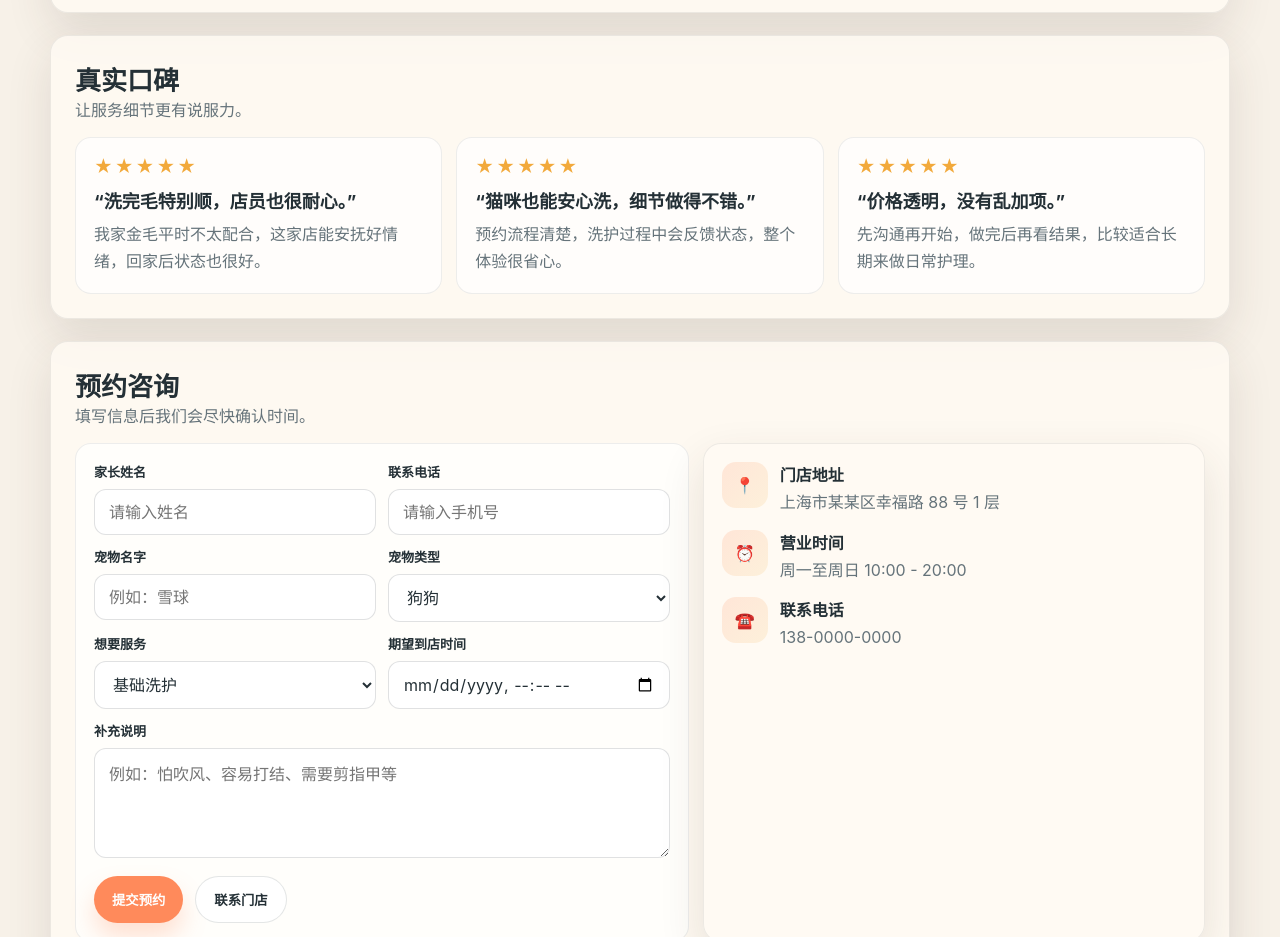
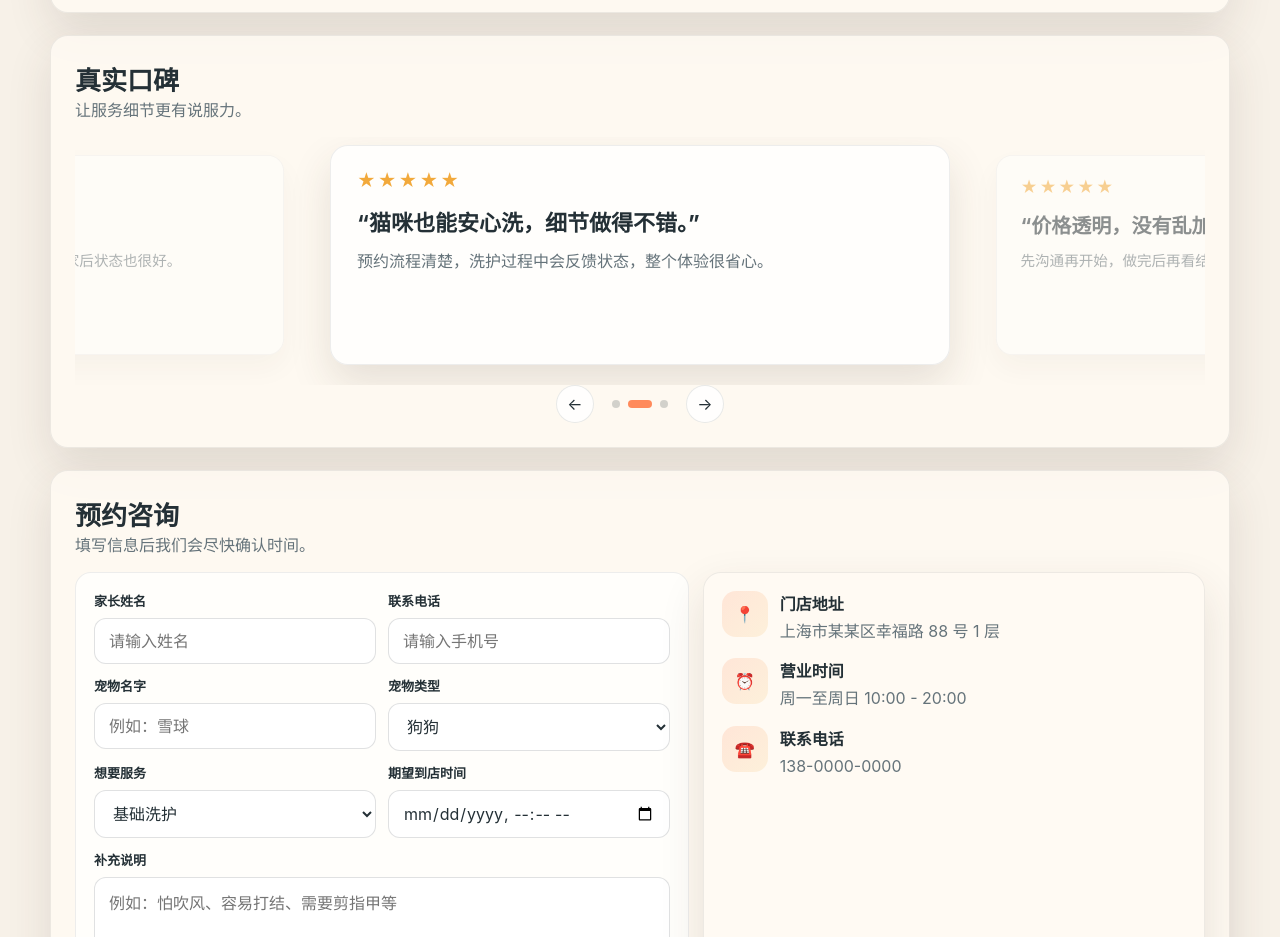
Before and after one commit to wzszdsa/pet-care, a Next.js app: page / in a window 1280 px wide. Shown: the part 1597-2534 px from the top of the page. Built offline with nearby package versions, Linux system fonts and the light colour scheme.

Commit message:
feat: add animated customer reviews carousel

```diff
--- a/app/globals.css
+++ b/app/globals.css
@@ -372,3 +372,161 @@
 .ai-preview-stage .ai-preview-image { object-fit: cover; }
 
 .sr-only { position: absolute; width: 1px; height: 1px; padding: 0; margin: -1px; overflow: hidden; clip: rect(0, 0, 0, 0); white-space: nowrap; border: 0; }
+
+.reviews-carousel {
+  outline: none;
+}
+
+.reviews-carousel:focus-visible {
+  border-radius: 18px;
+  box-shadow: 0 0 0 4px rgba(93, 182, 178, 0.22);
+}
+
+.reviews-viewport {
+  position: relative;
+  min-height: 248px;
+  overflow: hidden;
+  padding: 8px 0 14px;
+}
+
+.review-slide {
+  position: absolute;
+  top: 8px;
+  left: 50%;
+  width: min(70%, 620px);
+  min-height: 220px;
+  padding: 24px 26px;
+  border: 1px solid rgba(36, 48, 54, 0.08);
+  border-radius: 18px;
+  background: rgba(255, 255, 255, 0.78);
+  box-shadow: 0 14px 32px rgba(66, 52, 40, 0.08);
+  transition: transform 560ms cubic-bezier(0.22, 1, 0.36, 1), opacity 420ms ease, box-shadow 420ms ease;
+}
+
+.review-slide--active {
+  z-index: 3;
+  opacity: 1;
+  transform: translateX(-50%) scale(1);
+  box-shadow: 0 18px 42px rgba(66, 52, 40, 0.13);
+}
+
+.review-slide--previous,
+.review-slide--next {
+  z-index: 1;
+  opacity: 0.52;
+  transform: translateX(calc(-50% - 100% - 18px)) scale(0.91);
+}
+
+.review-slide--next {
+  transform: translateX(calc(-50% + 100% + 18px)) scale(0.91);
+}
+
+.review-slide--hidden {
+  z-index: 0;
+  opacity: 0;
+  pointer-events: none;
+  transform: translateX(-50%) scale(0.84);
+}
+
+.review-slide .stars {
+  color: #f2a93b;
+  letter-spacing: 2px;
+  font-size: 18px;
+  margin-bottom: 14px;
+}
+
+.review-slide h3 {
+  margin: 0 0 10px;
+  font-size: clamp(18px, 2vw, 22px);
+}
+
+.review-slide p {
+  margin: 0;
+  color: var(--muted);
+  line-height: 1.8;
+}
+
+.reviews-controls {
+  display: flex;
+  align-items: center;
+  justify-content: center;
+  gap: 18px;
+}
+
+.review-arrow,
+.review-dot {
+  border: 0;
+  cursor: pointer;
+  font: inherit;
+}
+
+.review-arrow {
+  width: 38px;
+  height: 38px;
+  display: grid;
+  place-items: center;
+  border-radius: 50%;
+  color: var(--text);
+  background: rgba(255, 255, 255, 0.84);
+  border: 1px solid rgba(36, 48, 54, 0.1);
+  transition: transform 180ms ease, background 180ms ease, color 180ms ease;
+}
+
+.review-arrow:hover,
+.review-arrow:focus-visible {
+  color: white;
+  background: var(--brand-2);
+  transform: translateY(-2px);
+}
+
+.review-dots {
+  display: flex;
+  align-items: center;
+  gap: 8px;
+}
+
+.review-dot {
+  width: 8px;
+  height: 8px;
+  padding: 0;
+  border-radius: 999px;
+  background: rgba(36, 48, 54, 0.2);
+  transition: width 220ms ease, background 220ms ease;
+}
+
+.review-dot.is-active {
+  width: 24px;
+  background: var(--brand);
+}
+
+.review-dot:focus-visible,
+.review-arrow:focus-visible {
+  outline: 3px solid rgba(93, 182, 178, 0.35);
+  outline-offset: 3px;
+}
+
+@media (max-width: 720px) {
+  .reviews-viewport {
+    min-height: 274px;
+  }
+
+  .review-slide {
+    width: 100%;
+    min-height: 246px;
+    padding: 22px 20px;
+  }
+
+  .review-slide--previous,
+  .review-slide--next {
+    opacity: 0;
+    pointer-events: none;
+  }
+}
+
+@media (prefers-reduced-motion: reduce) {
+  .review-slide,
+  .review-arrow,
+  .review-dot {
+    transition-duration: 0.01ms !important;
+  }
+}
--- /dev/null
+++ b/components/reviews-carousel.tsx
@@ -0,0 +1,135 @@
+'use client';
+
+import { useEffect, useState } from 'react';
+import type { KeyboardEvent } from 'react';
+
+const AUTOPLAY_MS = 4500;
+
+const reviews = [
+  ['“洗完毛特别顺，店员也很耐心。”', '我家金毛平时不太配合，这家店能安抚好情绪，回家后状态也很好。'],
+  ['“猫咪也能安心洗，细节做得不错。”', '预约流程清楚，洗护过程中会反馈状态，整个体验很省心。'],
+  ['“价格透明，没有乱加项。”', '先沟通再开始，做完后再看结果，比较适合长期来做日常护理。']
+] as const;
+
+type ReviewPosition = 'previous' | 'active' | 'next' | 'hidden';
+
+export function getNextReviewIndex(currentIndex: number, total: number) {
+  if (total <= 0) return 0;
+  return (currentIndex + 1) % total;
+}
+
+function getReviewPosition(index: number, activeIndex: number, total: number): ReviewPosition {
+  if (index === activeIndex) return 'active';
+  if (total > 1 && index === (activeIndex - 1 + total) % total) return 'previous';
+  if (total > 1 && index === (activeIndex + 1) % total) return 'next';
+  return 'hidden';
+}
+
+export function ReviewsCarousel() {
+  const [activeIndex, setActiveIndex] = useState(0);
+  const [isPaused, setIsPaused] = useState(false);
+  const [reducedMotion, setReducedMotion] = useState(false);
+  const [autoplayKey, setAutoplayKey] = useState(0);
+
+  useEffect(() => {
+    const mediaQuery = window.matchMedia('(prefers-reduced-motion: reduce)');
+    const updateReducedMotion = () => setReducedMotion(mediaQuery.matches);
+
+    updateReducedMotion();
+    mediaQuery.addEventListener('change', updateReducedMotion);
+
+    return () => mediaQuery.removeEventListener('change', updateReducedMotion);
+  }, []);
+
+  useEffect(() => {
+    if (isPaused || reducedMotion || reviews.length < 2) return undefined;
+
+    const timer = window.setInterval(() => {
+      setActiveIndex((currentIndex) => getNextReviewIndex(currentIndex, reviews.length));
+    }, AUTOPLAY_MS);
+
+    return () => window.clearInterval(timer);
+  }, [autoplayKey, isPaused, reducedMotion]);
+
+  const goToReview = (index: number) => {
+    setActiveIndex(index);
+    setAutoplayKey((currentKey) => currentKey + 1);
+  };
+
+  const goToNextReview = () => {
+    goToReview(getNextReviewIndex(activeIndex, reviews.length));
+  };
+
+  const goToPreviousReview = () => {
+    goToReview((activeIndex - 1 + reviews.length) % reviews.length);
+  };
+
+  const handleKeyDown = (event: KeyboardEvent<HTMLDivElement>) => {
+    if (event.key === 'ArrowLeft') {
+      event.preventDefault();
+      goToPreviousReview();
+    }
+
+    if (event.key === 'ArrowRight') {
+      event.preventDefault();
+      goToNextReview();
+    }
+  };
+
+  return (
+    <div
+      className="reviews-carousel"
+      data-autoplay-ms={AUTOPLAY_MS}
+      aria-label="客户评价"
+      aria-roledescription="carousel"
+      onMouseEnter={() => setIsPaused(true)}
+      onMouseLeave={() => setIsPaused(false)}
+      onFocus={() => setIsPaused(true)}
+      onBlur={() => setIsPaused(false)}
+      onKeyDown={handleKeyDown}
+      tabIndex={0}
+    >
+      <div className="reviews-viewport" aria-live="polite">
+        {reviews.map(([title, copy], index) => {
+          const isActive = index === activeIndex;
+          const position = getReviewPosition(index, activeIndex, reviews.length);
+
+          return (
+            <article
+              className={`review-slide review-slide--${position}`}
+              key={title}
+              aria-current={isActive ? 'true' : undefined}
+              aria-hidden={!isActive}
+              aria-label={`${index + 1} / ${reviews.length}`}
+            >
+              <div className="stars" aria-label="五星好评">★★★★★</div>
+              <h3>{title}</h3>
+              <p>{copy}</p>
+            </article>
+          );
+        })}
+      </div>
+
+      <div className="reviews-controls">
+        <button className="review-arrow" type="button" aria-label="上一条评价" onClick={goToPreviousReview}>
+          ←
+        </button>
+        <div className="review-dots" role="group" aria-label="评价切换">
+          {reviews.map(([title], index) => (
+            <button
+              className={`review-dot${index === activeIndex ? ' is-active' : ''}`}
+              type="button"
+              key={title}
+              aria-label={`切换到第 ${index + 1} 条评价`}
+              aria-current={index === activeIndex ? 'true' : undefined}
+              onClick={() => goToReview(index)}
+            />
+          ))}
+        </div>
+        <button className="review-arrow" type="button" aria-label="下一条评价" onClick={goToNextReview}>
+          →
+        </button>
+      </div>
+    </div>
+  );
+}
--- a/components/store-sections.tsx
+++ b/components/store-sections.tsx
@@ -1,3 +1,5 @@
+import { ReviewsCarousel } from '@/components/reviews-carousel';
+
 export function ProcessSection() {
   return (
     <section className="section" id="process">
@@ -27,15 +29,10 @@ export function PricingSection() {
 }
 
 export function ReviewsSection() {
-  const reviews = [
-    ['“洗完毛特别顺，店员也很耐心。”', '我家金毛平时不太配合，这家店能安抚好情绪，回家后状态也很好。'],
-    ['“猫咪也能安心洗，细节做得不错。”', '预约流程清楚，洗护过程中会反馈状态，整个体验很省心。'],
-    ['“价格透明，没有乱加项。”', '先沟通再开始，做完后再看结果，比较适合长期来做日常护理。']
-  ];
   return (
     <section className="section">
       <div className="section-head"><div><h2>真实口碑</h2><p>让服务细节更有说服力。</p></div></div>
-      <div className="grid-3">{reviews.map(([title, copy]) => <article className="review" key={title}><div className="stars">★★★★★</div><h3>{title}</h3><p>{copy}</p></article>)}</div>
+      <ReviewsCarousel />
     </section>
   );
 }
```
Also changed, not shown: 2 other files (tests, documents, lock files or other folders).
